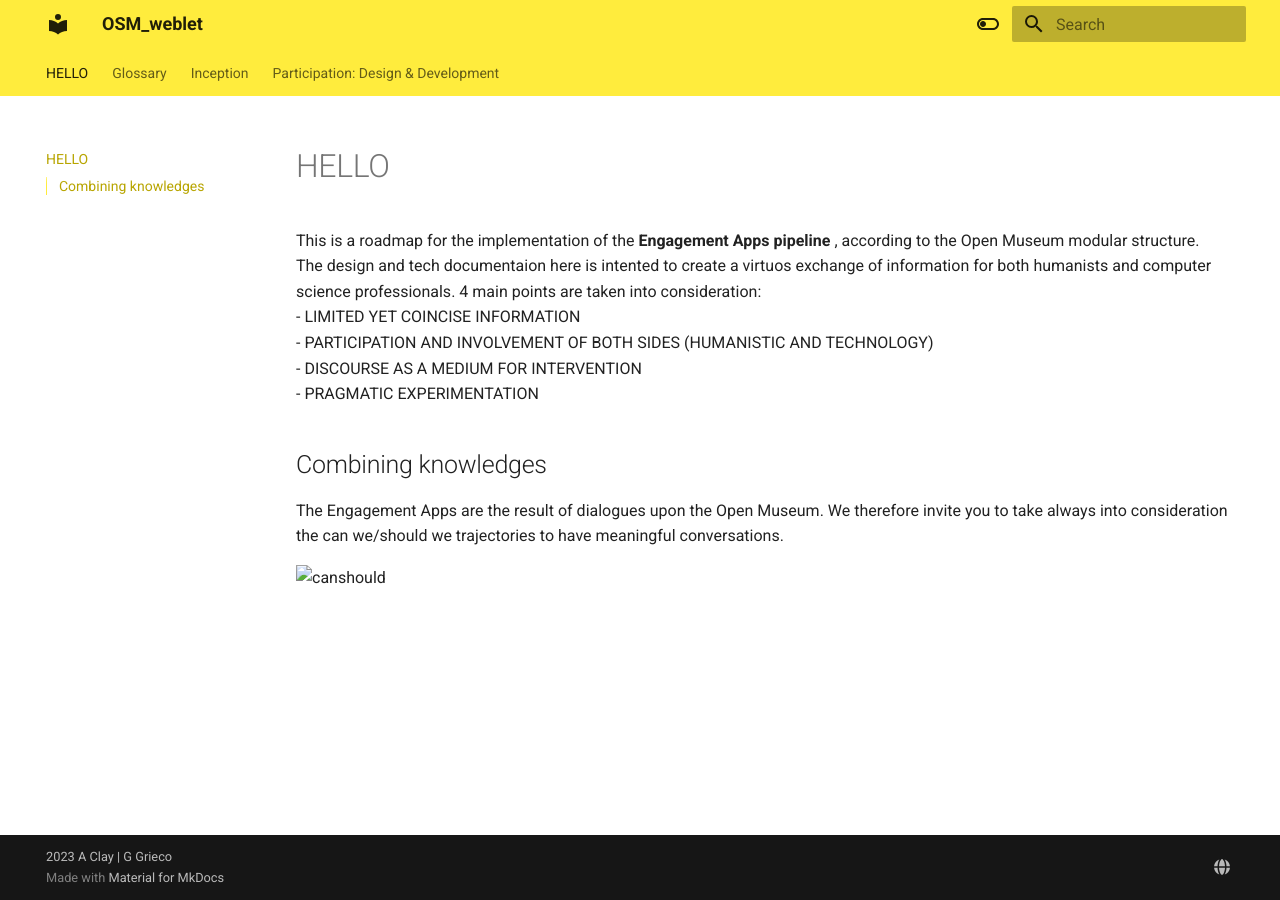
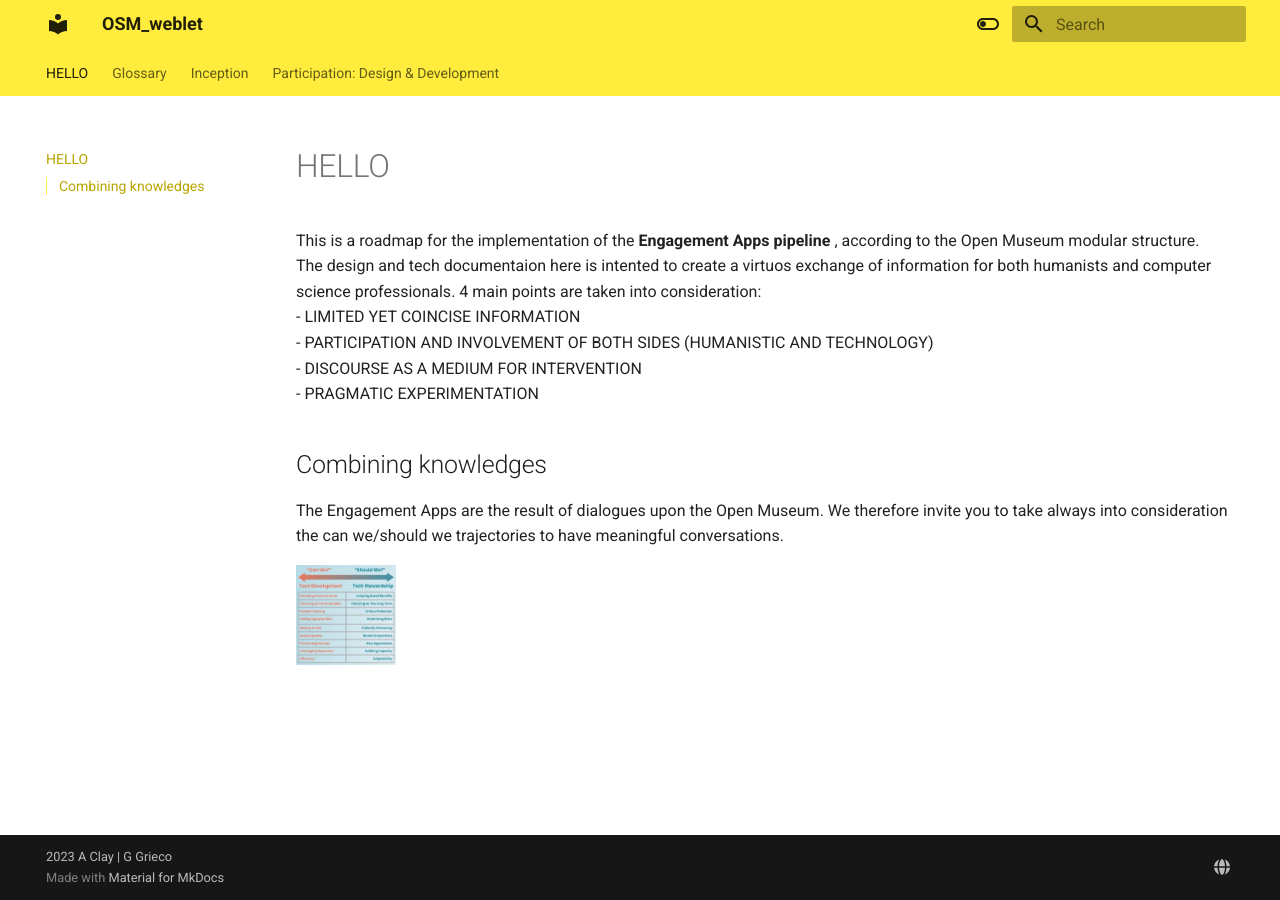
Before and after one commit to OSMDevTest/OSM, an MkDocs documentation site: the page built from docs/index.md, in a window 1280 px wide. Built offline with MkDocs 1.6.1 and Material for MkDocs 9.7.7, drawn with Linux system fonts in a browser that asks for light colours.

Commit message:
Update index.md

```diff
--- a/docs/index.md
+++ b/docs/index.md
@@ -11,4 +11,4 @@ The design and tech documentaion here is intented to create a virtuos exchange o
 ## Combining knowledges
 The Engagement Apps are the result of dialogues upon the Open Museum. We therefore invite you to take always into consideration the can we/should we trajectories to have meaningful conversations.
 
-<img src="docs/polarities.png" alt="canshould" style="height: 100px; width:100px;"/>
+<img src="polarities.png" alt="canshould" style="height: 100px; width:100px;"/>
```
